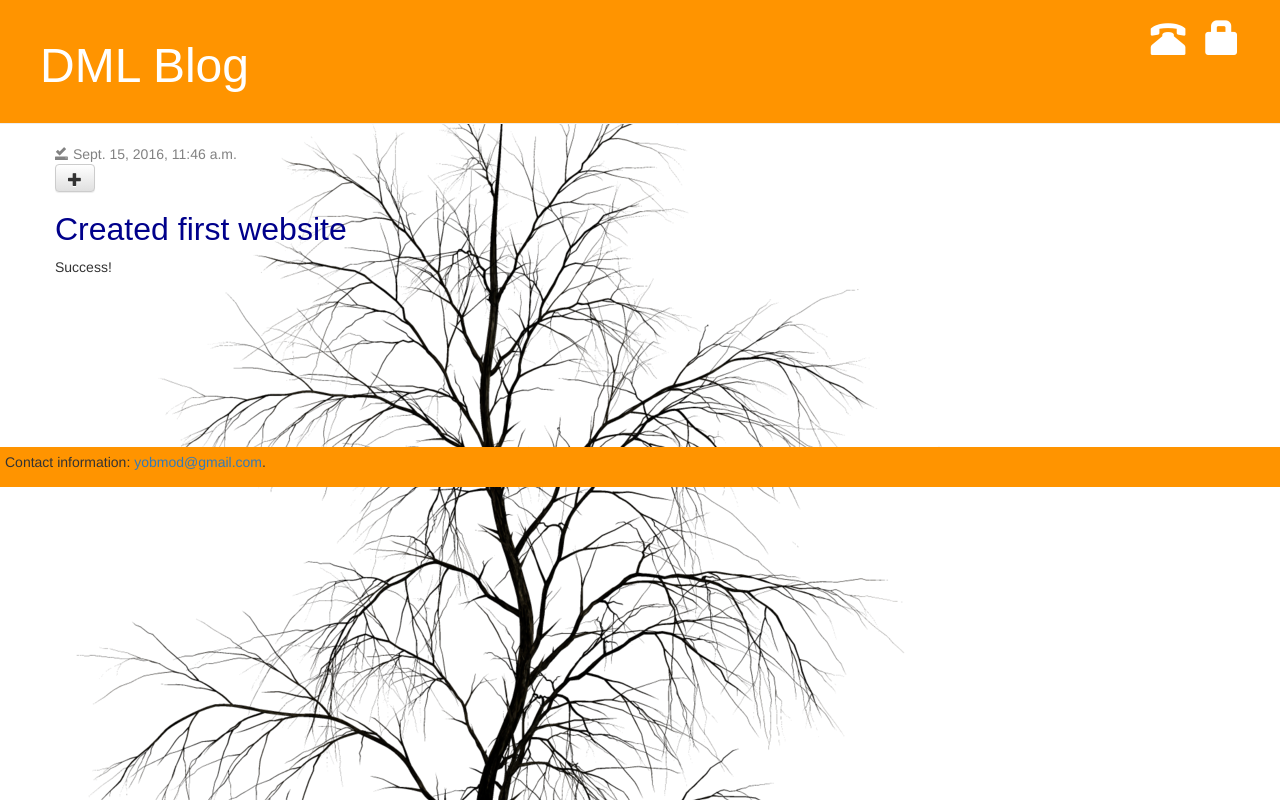
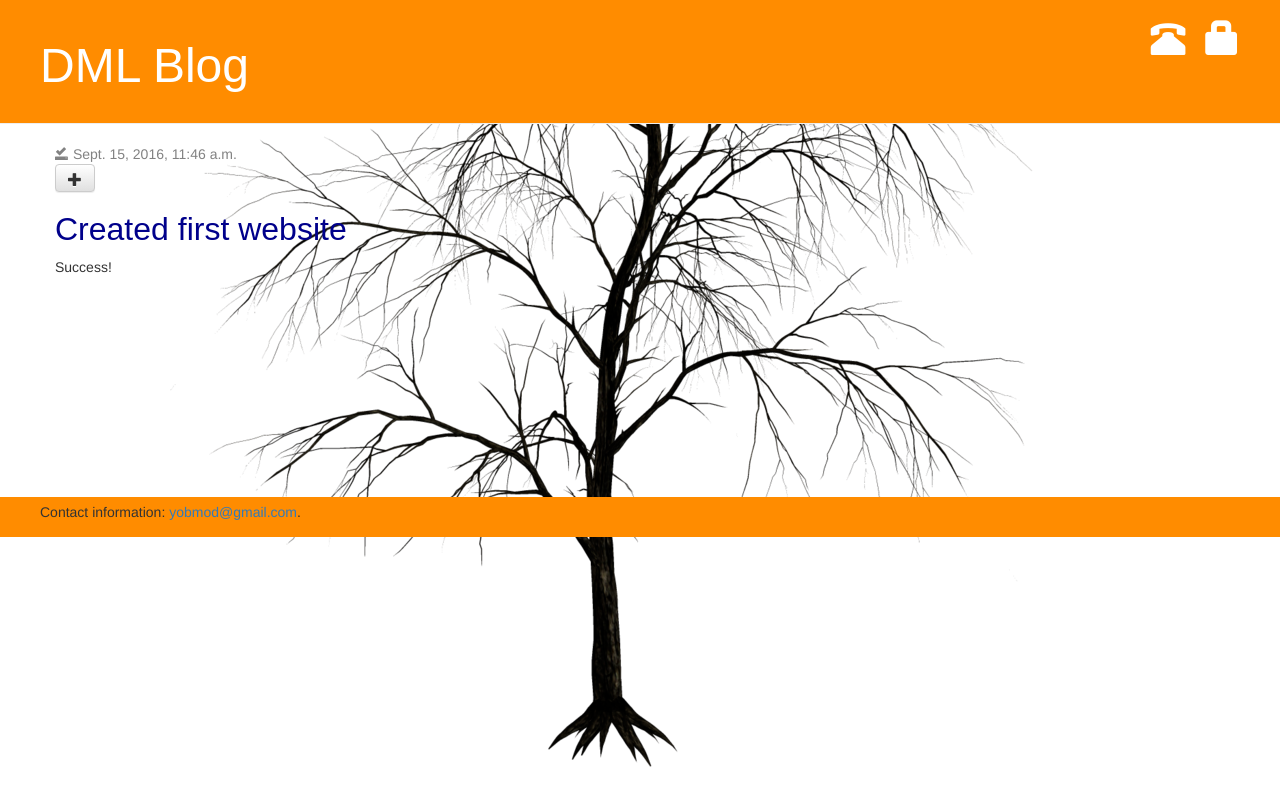
Before and after one commit to Yobmod/dmlsite, a Django app: page /post/1/ in a window 1280 px wide. Run offline with Django 3.2, Linux system fonts and the light colour scheme; data comes from the database, SQL or seed files in the repository; some libraries are stand-ins or nearby versions.

Commit message:
Update dmlblog.css
cosmteric css

```diff
--- a/dmlblog/static/css/dmlblog.css
+++ b/dmlblog/static/css/dmlblog.css
@@ -1,20 +1,21 @@
 .page-header {
-    background-color: #ff9400;
+    background-color: darkorange;
     margin-top: 0;
     padding: 20px 20px 20px 40px;
 }
 
 footer {
-    background-color: #ff9400;
-    margin-top: 100;
+    background-color: darkorange;
+    margin-top: 150;
     margin-bottom: 0;
-    padding: 5px 5px 5px 5px;
+    padding: 5px 20px 5px 40px;
 }
 
 body {
     background-color: white;
     background-image: url("../images/tree.png");
     background-repeat: no-repeat;
+    background-position: bottom;
 }
 
 h1 {
@@ -37,13 +38,13 @@ h1 a:visited {
 
 
 .page-header {
-    background-color: #ff9400;
+    background-color: darkorange;
     margin-top: 0;
     padding: 20px 20px 20px 40px;
 }
 
 .page-header h1, .page-header h1 a, .page-header h1 a:visited, .page-header h1 a:active {
-    color: #ffffff;
+    color: white;
     font-size: 36pt;
     text-decoration: none;
 }
@@ -69,7 +70,7 @@ h1, h2, h3, h4 {
 }
 
 .top-menu, .top-menu:hover, .top-menu:visited {
-    color: #ffffff;
+    color: white;
     float: right;
     font-size: 26pt;
     margin-right: 20px;
```
